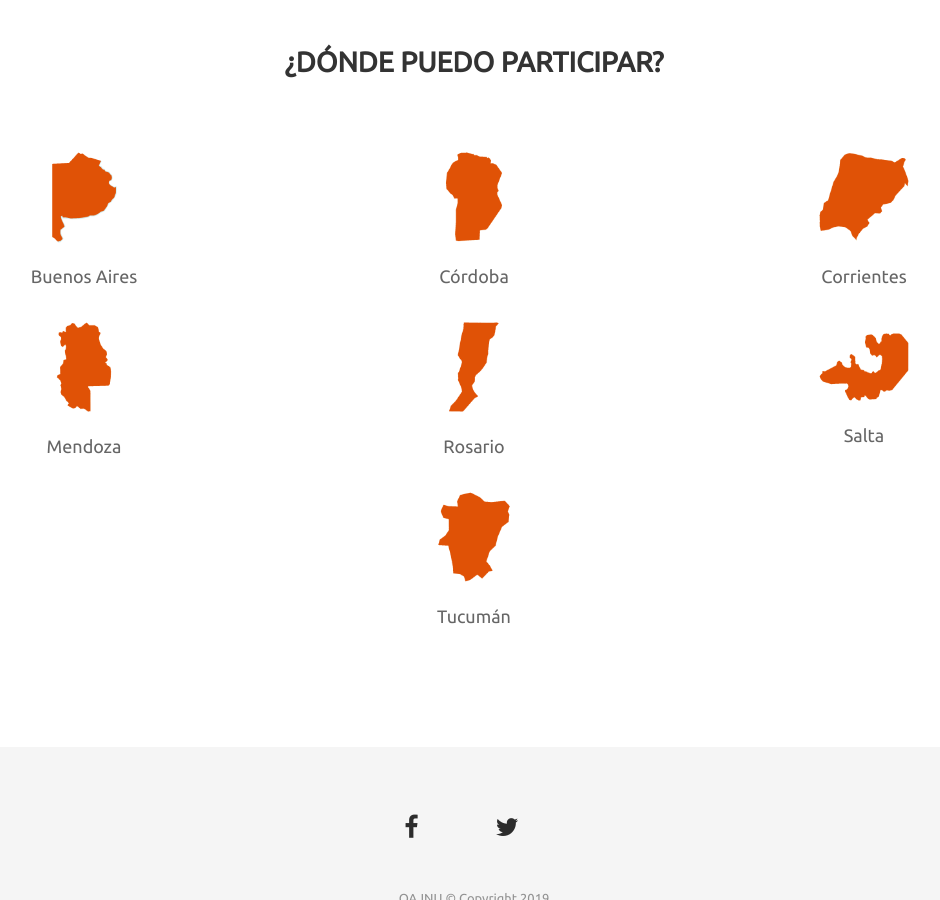
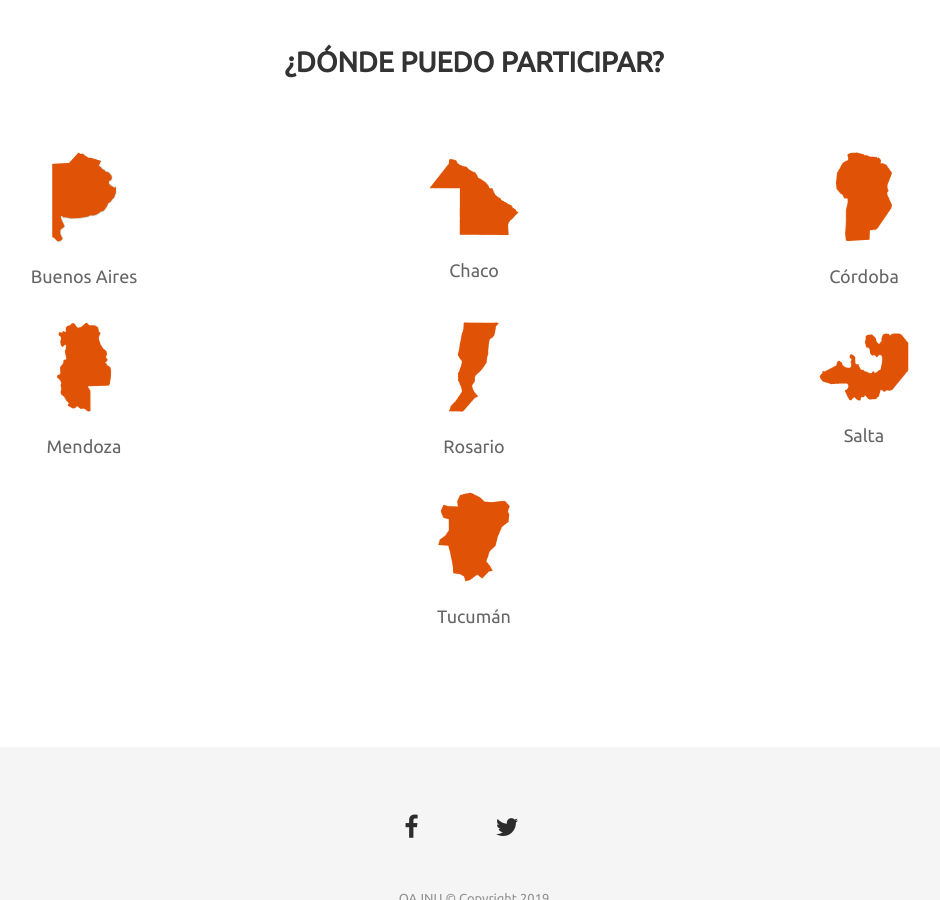
Before and after one commit to OAJNU/oajnu.github.io, a Jekyll site: the page built from _proyectos/modelosdenacionesunidas.md, in a window 1280 px wide and 900 px high, scrolled down 1088 px. Shown: the whole window, without its empty margins (166-1106 px from the left). Built offline with Jekyll 4.4.1, drawn with Linux system fonts in a browser that asks for light colours; nearby versions of some CDN libraries; some web fonts are replaced.

Commit message:
Update modelosdenacionesunidas.md

```diff
--- a/_proyectos/modelosdenacionesunidas.md
+++ b/_proyectos/modelosdenacionesunidas.md
@@ -10,8 +10,8 @@ sedes:
   - mendoza
   - rosario
   - salta
-  - corrientes
   - tucuman
+  - chaco
 objectives:
 target:
 linkinscription:
```
